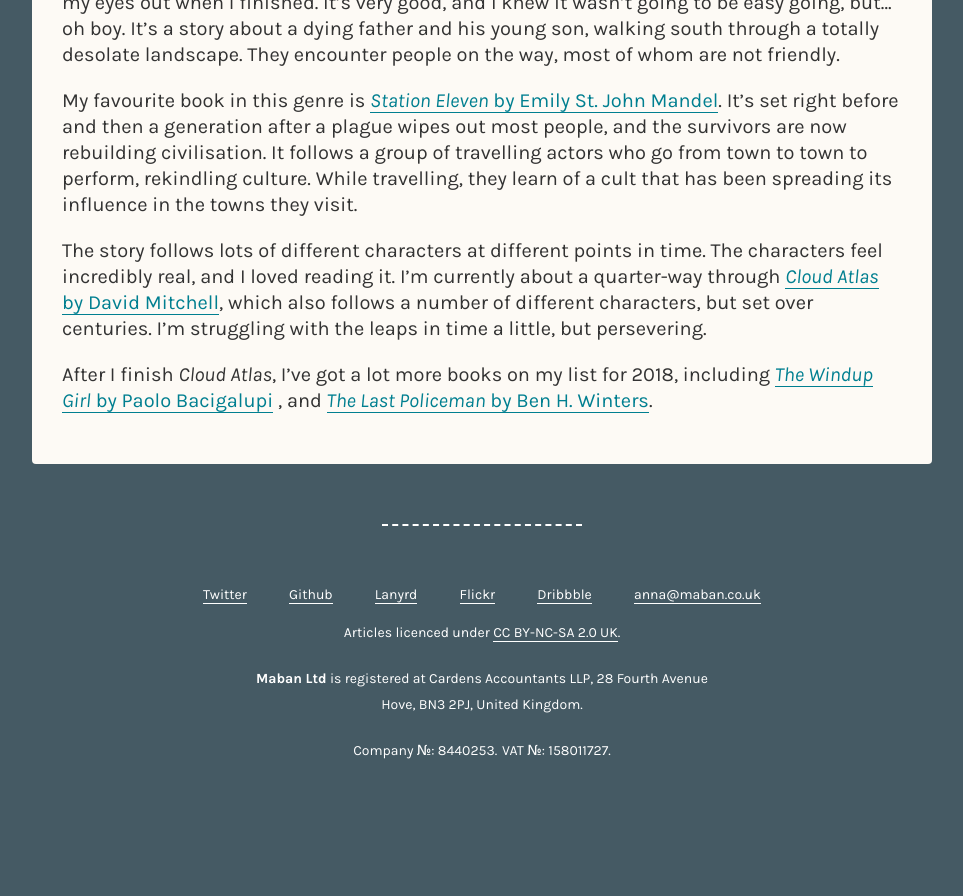
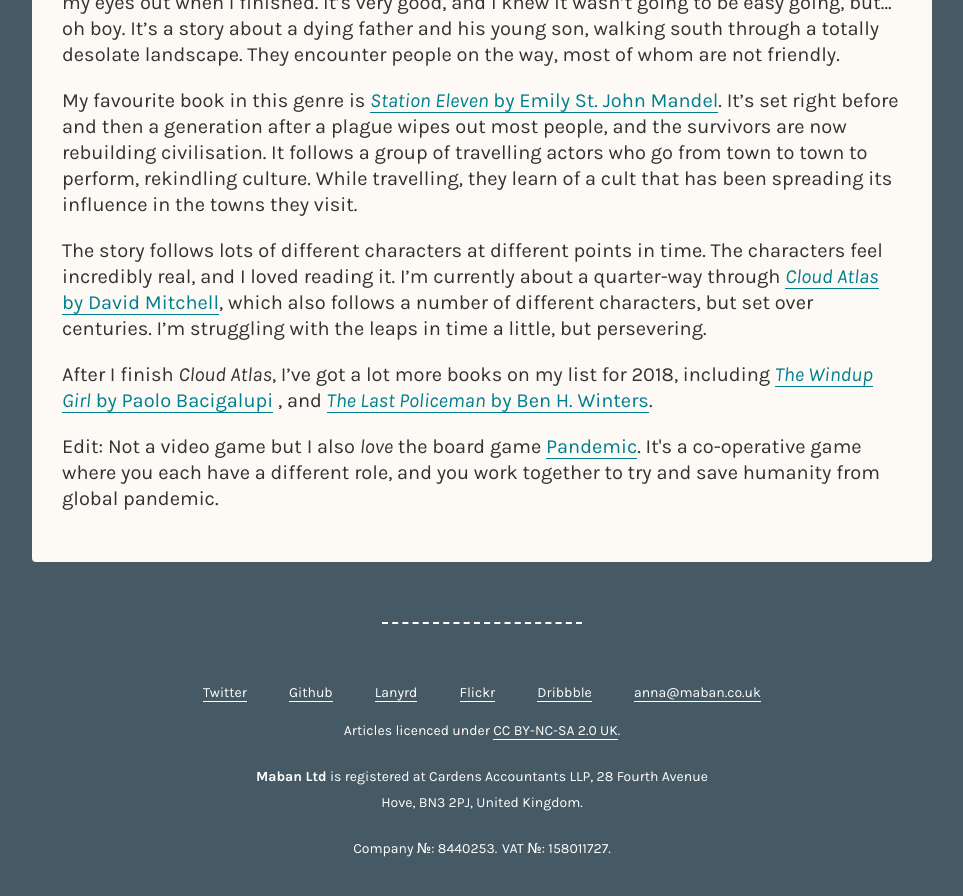
Before and after one commit to maban/maban, a Jekyll site: the page built from _posts/2017-12-27-105.html, in a window 1280 px wide and 900 px high, scrolled down 2211 px. Shown: the top 896 px of the window, without its empty margins (158-1121 px from the left). Built offline with Jekyll 4.4.1, drawn with Linux system fonts in a browser that asks for light colours; Markdown is read by kramdown in place of the engine named in the settings; before the commit the page ends 3013 px from its top, so only the background shows below that.

Commit message:
Edit to blog post 105

```diff
--- a/_posts/2017-12-27-105.html
+++ b/_posts/2017-12-27-105.html
@@ -36,3 +36,5 @@ title: My favourite books (and games) about the apocalypse
 <p>The story follows lots of different characters at different points in time. The characters feel incredibly real, and I loved reading it. I’m currently about a quarter-way through <a href="https://www.goodreads.com/book/show/49628.Cloud_Atlas"><cite>Cloud Atlas</cite> by David Mitchell</a>, which also follows a number of different characters, but set over centuries. I’m struggling with the leaps in time a little, but persevering.</p>
 
 <p>After I finish <cite>Cloud Atlas</cite>, I’ve got a lot more books on my list for 2018, including <a href="https://www.goodreads.com/book/show/6597651-the-windup-girl"><cite>The Windup Girl</cite> by Paolo Bacigalupi</a> , and <a href="https://www.goodreads.com/book/show/13330370-the-last-policeman"><cite>The Last Policeman</cite> by Ben H. Winters</a>.</p>
+
+<p>Edit: Not a video game but I also <em>love</em> the board game <a href="https://en.wikipedia.org/wiki/Pandemic_(board_game)">Pandemic</a>. It's a co-operative game where you each have a different role, and you work together to try and save humanity from global pandemic.</p>
```
